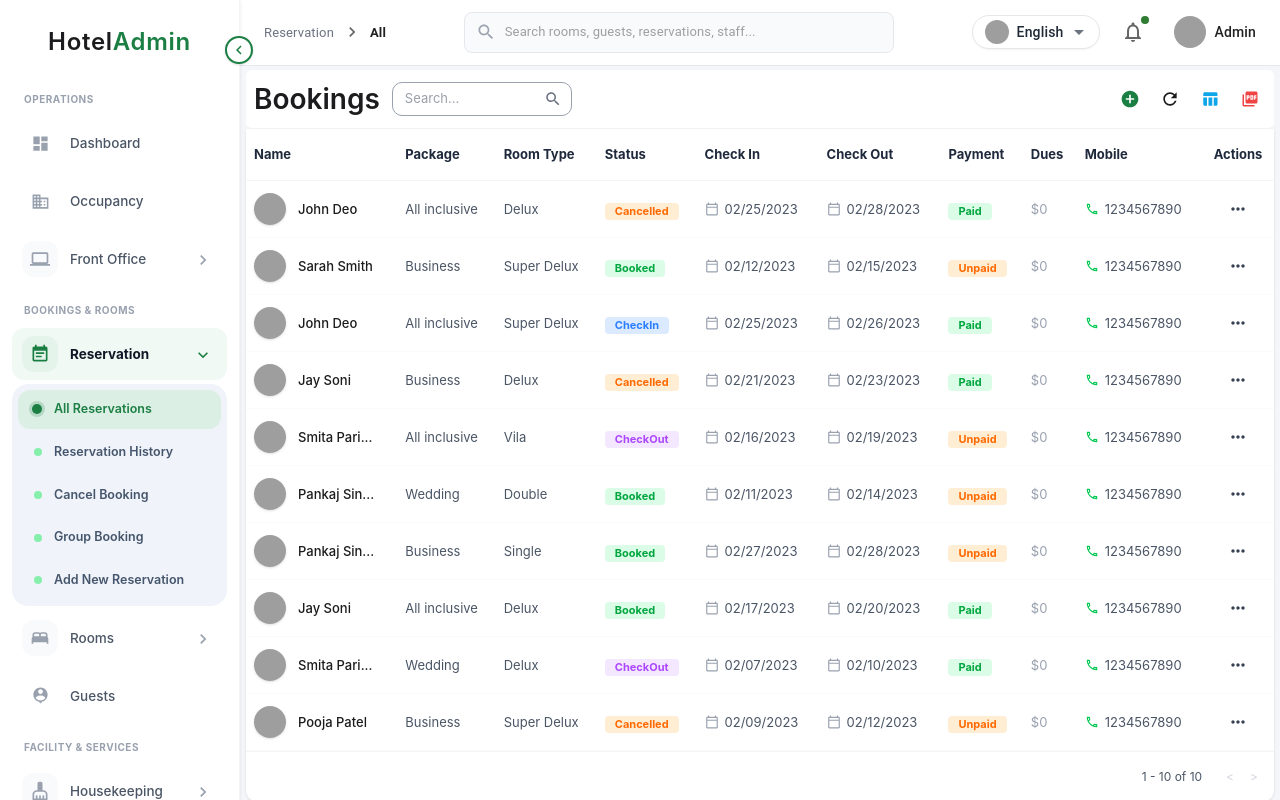
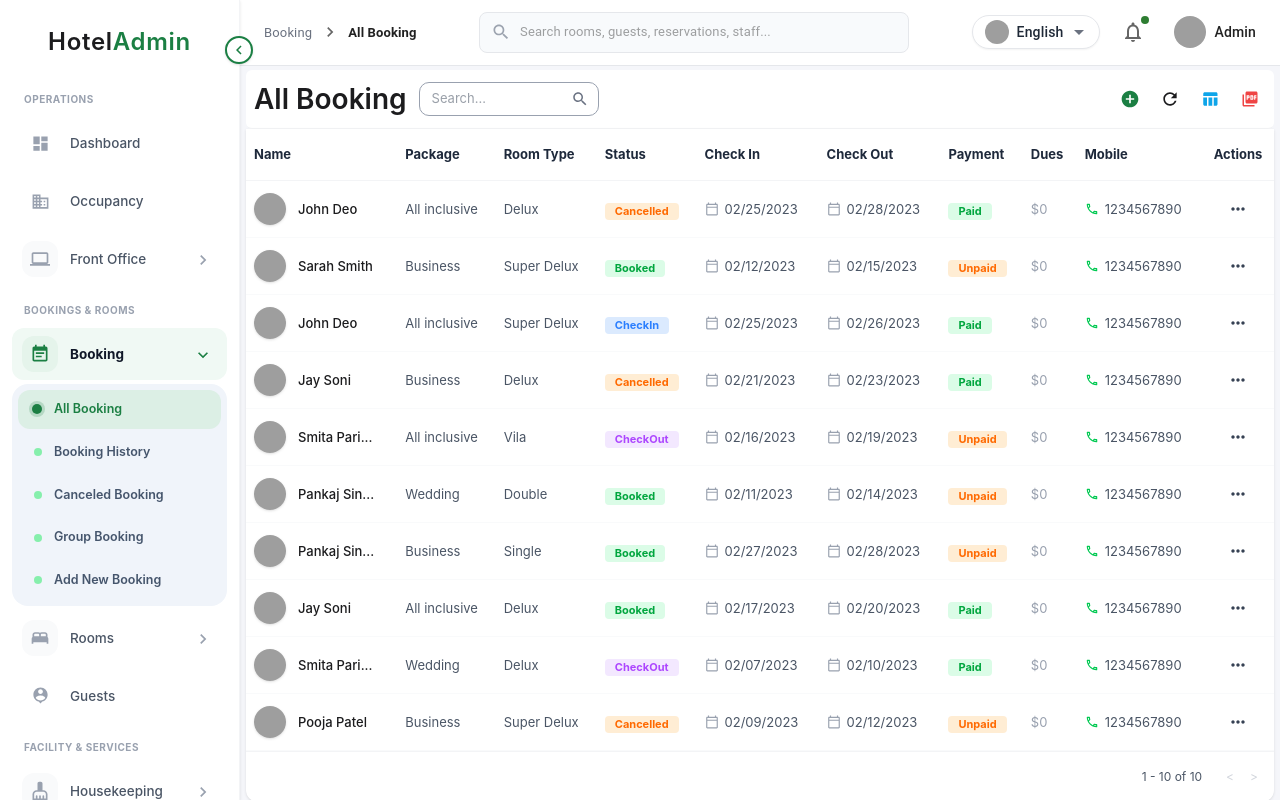
Before and after one commit to sanaullah-7/Hotel-Software, a React (Vite) app in the folder Client/: page /reservation/all in a window 1280 px wide. Built offline with nearby package versions, Linux system fonts and the light colour scheme; grey boxes are pictures that could not be loaded; the HTML template or start-up script is replaced by a standard one.

Commit message:
renamed the reservation tab to booking tab

```diff
--- a/Client/src/features/reservations/components/ReservationFormModal.jsx
+++ b/Client/src/features/reservations/components/ReservationFormModal.jsx
@@ -81,7 +81,7 @@ export default function ReservationFormModal({
         {/* Header */}
         <div className="bg-[var(--primary-main)] px-5 py-4 flex items-center justify-between shrink-0">
           <h2 className="text-white text-[16px] font-bold">
-            {editingId ? 'Edit Booking' : 'Add Booking'}
+            {editingId ? 'Edit Booking' : 'Add New Booking'}
           </h2>
           <button
             onClick={onClose}
@@ -491,7 +491,7 @@ export default function ReservationFormModal({
             }}
             className="px-5 py-2 rounded text-[13.5px] font-bold text-white bg-[var(--primary-main)] hover:bg-green-700 transition-colors cursor-pointer shadow-sm"
           >
-            {editingId ? 'Save Changes' : 'Add Booking'}
+            {editingId ? 'Save Changes' : 'Add New Booking'}
           </button>
         </div>
       </div>
--- a/Client/src/features/reservations/components/ReservationToolbar.jsx
+++ b/Client/src/features/reservations/components/ReservationToolbar.jsx
@@ -9,7 +9,7 @@ import SearchInput from '../../../components/common/SearchInput';
 import RefreshButton from '../../../components/common/RefreshButton';
 
 export default function ReservationToolbar({
-  title = 'Bookings',
+  title = 'All Booking',
   search,
   onSearchChange,
   showDateFilter = false,
@@ -101,7 +101,7 @@ export default function ReservationToolbar({
         <button
           onClick={onOpenNewModal}
           className="w-8 h-8 rounded-full flex items-center justify-center hover:bg-[#e5f4eb] transition-colors cursor-pointer"
-          title="Add Booking"
+          title="Add New Booking"
         >
           <AddCircleOutlined sx={{ fontSize: 20 }} className="text-[#1b7f43]" />
         </button>
--- a/Client/src/features/reservations/pages/AddReservation.jsx
+++ b/Client/src/features/reservations/pages/AddReservation.jsx
@@ -291,7 +291,7 @@ export default function AddReservation() {
  className="px-6 py-2.5 text-sm font-bold text-white bg-[#1b7f43] hover:bg-[#156736] rounded-xl shadow-sm transition-all flex items-center gap-2"
  >
  <Save sx={{ fontSize: 18 }} />
- Save Reservation
+ Save Booking
  </button>
  </div>
  </form>
--- a/Client/src/features/reservations/pages/AddReservation/index.jsx
+++ b/Client/src/features/reservations/pages/AddReservation/index.jsx
@@ -199,7 +199,7 @@ export default function AddReservation() {
  className="px-6 py-2.5 text-sm font-bold text-white bg-[#1b7f43] hover:bg-[#156736] rounded-xl shadow-sm transition-all flex items-center gap-2"
  >
  <Save sx={{ fontSize: 18 }} />
- Save Reservation
+ Save Booking
  </button>
  </div>
  </form>
--- a/Client/src/features/reservations/pages/AllReservations.jsx
+++ b/Client/src/features/reservations/pages/AllReservations.jsx
@@ -28,7 +28,7 @@ const initialBookings = [
   { id: 10, name: 'Pooja Patel', avatar: 'https://i.pravatar.cc/150?img=22', package: 'Business', roomType: 'Super Delux', status: 'Cancelled', checkIn: '02/09/2023', checkOut: '02/12/2023', payment: 'Unpaid', email: 'test@email.com', mobile: '1234567890' },
 ];
 
-export default function AllBookings({ title = 'Bookings', showDateFilter = false }) {
+export default function AllBookings({ title = 'All Booking', showDateFilter = false }) {
   const navigate = useNavigate();
   const [bookings, setBookings] = useState(() => getReservations(initialBookings));
   const [search, setSearch] = useState('');
--- a/Client/src/features/reservations/pages/CancelledBookings.jsx
+++ b/Client/src/features/reservations/pages/CancelledBookings.jsx
@@ -241,7 +241,7 @@ export default function CancelledBookings() {
  {/* Top Header */}
  <div className="bg-white rounded-[6px] p-2 flex items-center justify-between border-b border-gray-100">
  <div className="flex items-center gap-4">
- <h1 className="text-[16px] font-bold text-gray-700">Cancelled Bookings</h1>
+ <h1 className="text-[16px] font-bold text-gray-700">Canceled Booking</h1>
  <div className="relative">
  <input
  type="text"
--- a/Client/src/features/reservations/pages/GroupReservations.jsx
+++ b/Client/src/features/reservations/pages/GroupReservations.jsx
@@ -244,7 +244,7 @@ export default function GroupReservations() {
  {/* Top Header */}
  <div className="bg-white rounded-[6px] p-2 flex items-center justify-between border-b border-gray-100">
  <div className="flex items-center gap-4">
- <h1 className="text-[16px] font-bold text-gray-700">Group Reservations</h1>
+ <h1 className="text-[16px] font-bold text-gray-700">Group Booking</h1>
  <div className="relative">
  <input
  type="text"
--- a/Client/src/features/reservations/pages/ReservationHistory.jsx
+++ b/Client/src/features/reservations/pages/ReservationHistory.jsx
@@ -254,7 +254,7 @@ export default function ReservationHistory() {
         <body>
           <div class="header">
             <div>
-              <h1 class="title">Reservation Invoice</h1>
+              <h1 class="title">Booking Invoice</h1>
               <div style="font-size: 13px; color: #64748b;">Statement & Details</div>
             </div>
             <div style="text-align: right;">
@@ -386,7 +386,7 @@ export default function ReservationHistory() {
         {/* Table Top Controls */}
         <div className="p-3 sm:p-4 border-b border-gray-100 flex flex-col sm:flex-row sm:items-center justify-between gap-3">
           <h3 className="text-gray-800 font-bold text-[14px] lg:text-[15px] whitespace-nowrap">
-            Reservation History
+            Booking History
           </h3>
 
           <div className="flex flex-row items-center space-x-2 ml-auto">
@@ -624,7 +624,7 @@ export default function ReservationHistory() {
             <DialogTitle sx={{ pb: 1, borderBottom: '1px solid #f1f5f9' }}>
               <div className="flex items-center justify-between">
                 <div className="flex items-center gap-2">
-                  <span className="font-bold text-gray-800 text-[16px]">Reservation Details</span>
+                  <span className="font-bold text-gray-800 text-[16px]">Booking Details</span>
                   <span className="px-2 py-0.5 rounded text-[11px] font-bold bg-[#e5f4eb] text-[#1b7f43]">
                     {selectedRes.id}
                   </span>
--- a/Client/src/layouts/DashboardLayout/AppBreadcrumbs.jsx
+++ b/Client/src/layouts/DashboardLayout/AppBreadcrumbs.jsx
@@ -11,6 +11,12 @@ export default function AppBreadcrumbs() {
 
   // Helper to format path segments into readable text
   const customSegmentLabels = {
+    'reservation': 'Booking',
+    'all': 'All Booking',
+    'history': 'Booking History',
+    'cancelled': 'Canceled Booking',
+    'group': 'Group Booking',
+    'new': 'Add New Booking',
     'rates-pricing': 'Rates & Pricing',
     'rate-plans': 'Rate Plans',
     'taxes-fees': 'Taxes & Fees',
--- a/Client/src/layouts/DashboardLayout/Sidebar.jsx
+++ b/Client/src/layouts/DashboardLayout/Sidebar.jsx
@@ -195,11 +195,11 @@ export default function Sidebar() {
   ];
 
   const reservationSubItems = [
-    { label: 'All Reservations', id: 'all-reservations', path: '/reservation/all' },
-    { label: 'Reservation History', id: 'reservation-history', path: '/reservation/history' },
-    { label: 'Cancel Booking', id: 'cancel-booking', path: '/reservation/cancelled' },
+    { label: 'All Booking', id: 'all-reservations', path: '/reservation/all' },
+    { label: 'Booking History', id: 'reservation-history', path: '/reservation/history' },
+    { label: 'Canceled Booking', id: 'cancel-booking', path: '/reservation/cancelled' },
     { label: 'Group Booking', id: 'group-booking', path: '/reservation/group' },
-    { label: 'Add New Reservation', id: 'add-new-reservation', path: '/reservation/new' },
+    { label: 'Add New Booking', id: 'add-new-reservation', path: '/reservation/new' },
   ];
 
   const roomsSubItems = [
@@ -414,7 +414,7 @@ export default function Sidebar() {
           {/* GROUP 2: BOOKINGS & ROOMS */}
           <NavGroupHeader title="Bookings & Rooms" isOpen={isOpen} />
 
-          {/* Reservation */}
+          {/* Booking */}
           <DropdownSection
             isOpen={isOpen}
             pathname={pathname}
@@ -422,7 +422,7 @@ export default function Sidebar() {
             open={isReservationOpen}
             toggle={() => toggleDropdown(setIsReservationOpen)}
             icon={BookingIcon}
-            label="Reservation"
+            label="Booking"
             items={reservationSubItems}
           />
 
```
Also changed, not shown: 1 other file (tests, documents, lock files or other folders).
